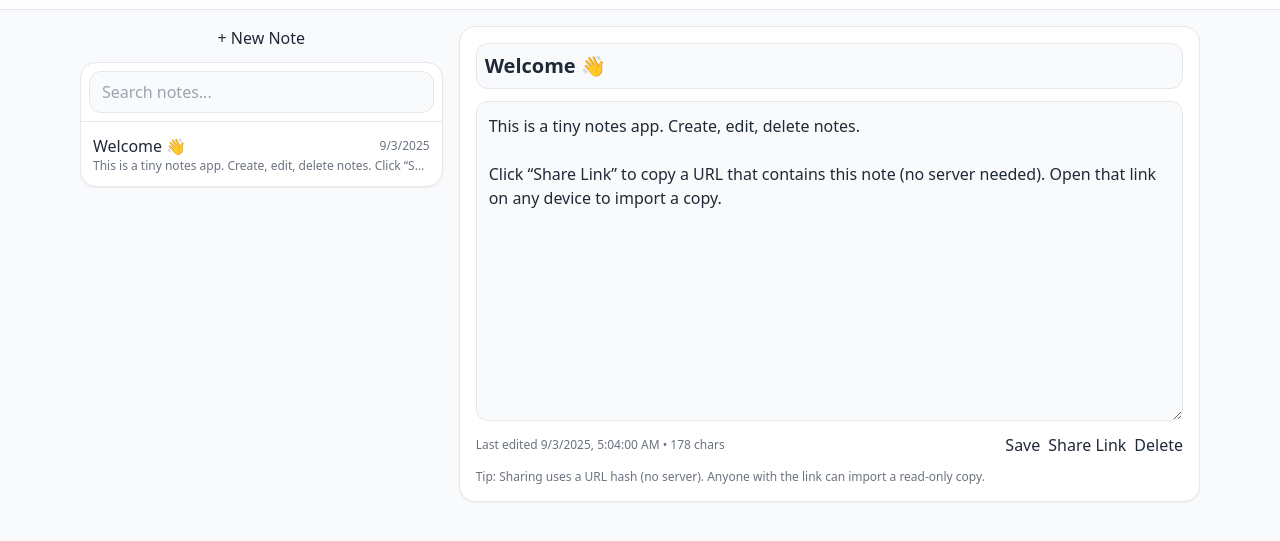
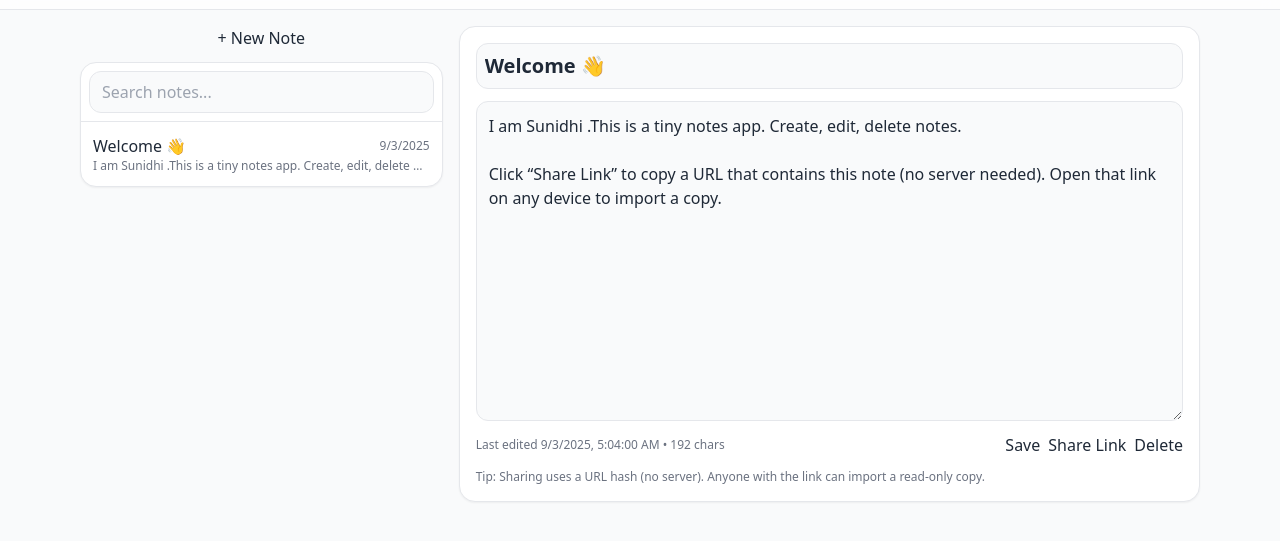
Before and after one commit to Sunidhi0212/Simple-Notes-Share, a plain HTML site: page index.html in a window 1280 px wide. Shown: the part 43-584 px from the top of the page. Drawn offline with nearby package versions, Linux system fonts and the light colour scheme.

Commit message:
Update index.html

```diff
--- a/index.html
+++ b/index.html
@@ -296,7 +296,7 @@
       if (!importFromHash()) {
         const list = loadNotes();
         if (list[0]) { currentId = list[0].id; selectNote(currentId); }
-        else { newNote({title: 'Welcome 👋', body: 'This is a tiny notes app. Create, edit, delete notes.\n\nClick “Share Link” to copy a URL that contains this note (no server needed). Open that link on any device to import a copy.'}); }
+        else { newNote({title: 'Welcome 👋', body: 'I am Sunidhi .This is a tiny notes app. Create, edit, delete notes.\n\nClick “Share Link” to copy a URL that contains this note (no server needed). Open that link on any device to import a copy.'}); }
       }
       renderList();
     })();
```
